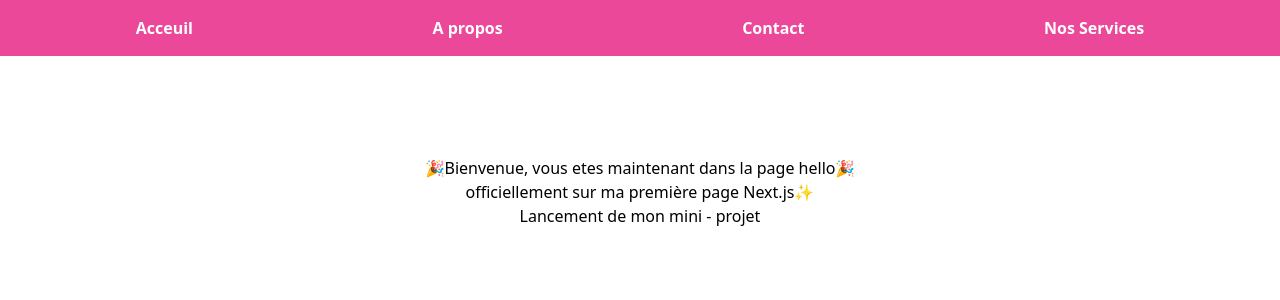
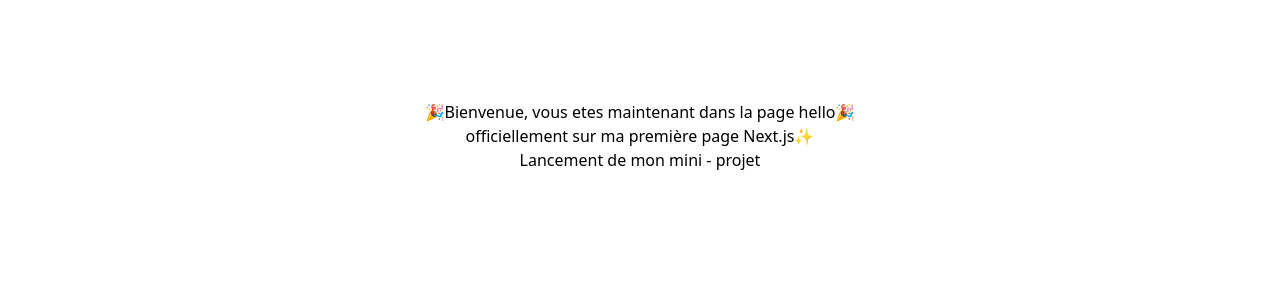
Before and after one commit to RihemNabi/first-next, a Next.js app: page / in a window 1280 px wide. Shown: the top 300 px of the page. Built offline with nearby package versions, Linux system fonts and the light colour scheme.

Commit message:
Masquer le Header sur la page d’accueil avec LayoutWrapper client

```diff
--- a/app/layout.js
+++ b/app/layout.js
@@ -1,4 +1,4 @@
-import Header from "../components/Header";
+import LayoutWrapper from "../components/LayoutWrapper";
 import { Geist, Geist_Mono } from "next/font/google";
 import "./globals.css";
 
@@ -21,7 +21,7 @@
   return (
     <html lang="fr" className={`${geistSans.variable} ${geistMono.variable}`}>
       <body className="antialiased">
-        <Header /> {children}{" "}
+        <LayoutWrapper> {children} </LayoutWrapper>{" "}
       </body>{" "}
     </html>
   );
--- /dev/null
+++ b/components/LayoutWrapper.jsx
@@ -0,0 +1,15 @@
+"use client"; // très important pour utiliser le hook côté client
+
+import { usePathname } from "next/navigation";
+import Header from "./Header";
+
+export default function LayoutWrapper({ children }) {
+  const pathname = usePathname();
+
+  return (
+    <>
+      {pathname !== "/" && <Header />}
+      {children}
+    </>
+  );
+}
```
